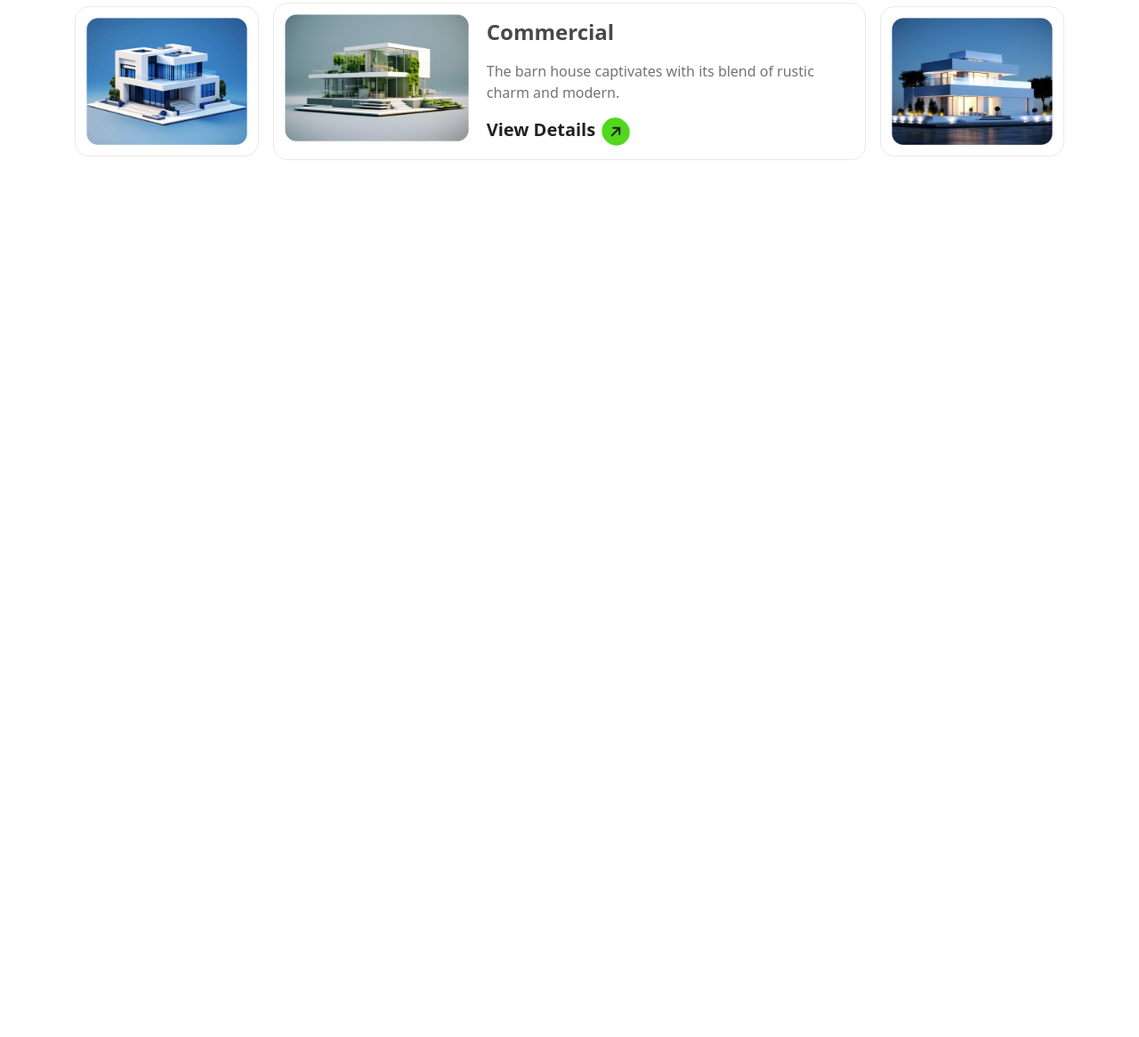
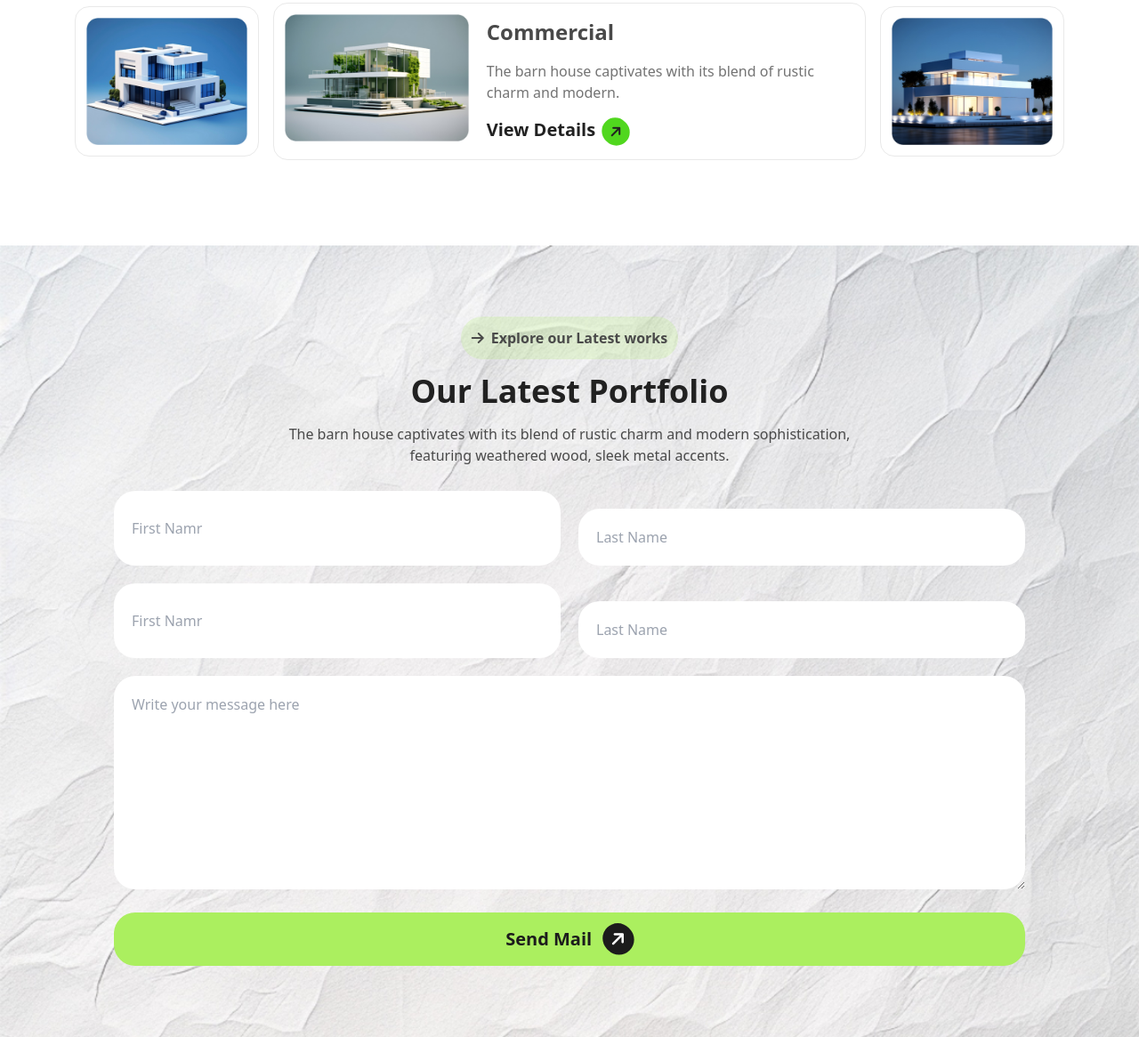
Before and after one commit to shazahanshakib/assignment3, a plain HTML site: page index.html in a window 1280 px wide. Shown: the part 2510-3676 px from the top of the page at 89% size. Before the commit the page ends 2810 px from the top, so only its background shows below. Drawn offline with nearby package versions, Linux system fonts and the light colour scheme.

Commit message:
add lest disscuss section

```diff
--- a/index.html
+++ b/index.html
@@ -164,7 +164,7 @@
                         </div>
                      </div>
                      <!-- lower card -->
-                     <div class="flex my-6 max-sm:flex-col justify-center items-center">
+                     <div class="flex mt-6 max-sm:flex-col justify-center items-center">
                         <div class="p-3 border border-[#e9e9e9] rounded-2xl">
                             <img src="assets/img3.png" alt="">
                         </div>
@@ -191,6 +191,39 @@
             </div>
 
           </section>
+
+          <!-- lets discuss next section  -->
+           <section class="bg-[url(assets/bg.jpg)] bg-cover py-20">
+              <div class="max-w-5xl m-auto">
+                <div class="flex flex-col items-center justify-center">
+                    <div class="flex items-center bg-[#ABEF5F33] py-3 px-3 rounded-3xl">
+                        <i class="fa-solid fa-arrow-right text-[#494949]"></i>
+                        <h4 class="text-[#494949] text-base font-bold ml-2">Explore our Latest works</h4>
+                    </div>
+                    <h1 class="text-[#212121] text-4xl font-bold my-4 mx-2">Our Latest Portfolio</h1>
+                    <p class="text-[#494949] text-base font-medium mb-7 text-center mx-2">The barn house captivates with its blend of rustic charm and modern sophistication, <br> featuring weathered wood, sleek metal accents.</p>
+                  </div>
+
+                  <div class="max-sm:mx-4">
+                    <form action="">
+                        <div class=" flex max-sm:flex-col">
+                            <input type="text" placeholder="First Namr" class="bg-[#FFFFFF] py-5 px-5 rounded-3xl text-[#A0A0A0] font-medium text-base w-full outline-none">
+                            <input type="text" placeholder="Last Name" class="bg-[#FFFFFF] py-5 px-5 rounded-3xl text-[#A0A0A0] font-medium text-base w-full ml-5 outline-none max-sm:ml-0 mt-5">
+                          </div>
+                          <div class=" flex my-5 max-sm:flex-col">
+                            <input type="text" placeholder="First Namr" class="bg-[#FFFFFF] py-5 px-5 rounded-3xl text-[#A0A0A0] font-medium text-base w-full outline-none">
+                            <input type="text" placeholder="Last Name" class="bg-[#FFFFFF] py-5 px-5 rounded-3xl text-[#A0A0A0] font-medium text-base w-full ml-5 outline-none max-sm:ml-0 mt-5">
+                          </div>
+                          <div class="mb-5">
+                             <textarea name="" id="" placeholder="Write your message here" class="bg-[#FFFFFF] py-5 px-5 rounded-3xl text-[#A0A0A0] font-medium text-base w-full h-60 outline-none"></textarea>
+                          </div>
+                          <button class="py-3 px-5 bg-[#ABEF5F] text-[#1C1C1C] rounded-3xl text-xl font-extrabold w-full">Send Mail
+                            <i class="fa-solid fa-arrow-right bg-[#1C1C1C] text-[#FFFFFF] rounded-full p-2 -rotate-45 ml-2"></i>
+                        </button>
+                    </form>
+                  </div>
+              </div>
+           </section>
     </main>
 
     <footer></footer>
```
